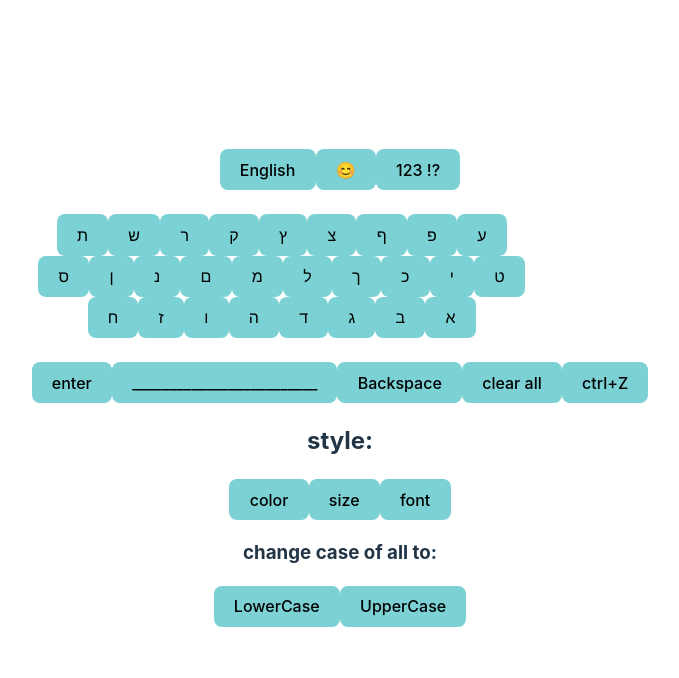
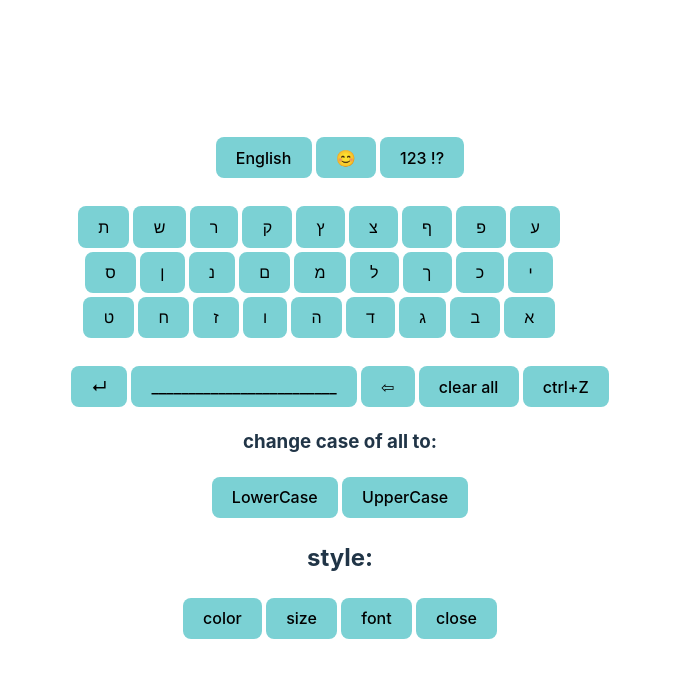
Before and after one commit to feigiz/leah-and-feigi-react-keybord-project, a React (Vite) app in the folder leah-and-feigi-react-keybord-project/: page / in a window 1280 px wide. Shown: the top 678 px of the page, without its empty margins (300-979 px from the left). Built offline with nearby package versions, Linux system fonts and the light colour scheme.

Commit message:
יום רביעי 1

```diff
--- a/leah-and-feigi-react-keybord-project/src/App.css
+++ b/leah-and-feigi-react-keybord-project/src/App.css
@@ -5,44 +5,8 @@
   text-align: center;
 }
 
-.logo {
-  height: 6em;
-  padding: 1.5em;
-  will-change: filter;
-  transition: filter 300ms;
-}
-.logo:hover {
-  filter: drop-shadow(0 0 2em #646cffaa);
-}
-.logo.react:hover {
-  filter: drop-shadow(0 0 2em #61dafbaa);
-}
-
-@keyframes logo-spin {
-  from {
-    transform: rotate(0deg);
-  }
-  to {
-    transform: rotate(360deg);
-  }
-}
-
-@media (prefers-reduced-motion: no-preference) {
-  a:nth-of-type(2) .logo {
-    animation: logo-spin infinite 20s linear;
-  }
-}
-
-.card {
-  padding: 2em;
-}
-
-.read-the-docs {
-  color: #888;
-}
-
 button{
-  /* margin: 10px; */
+  margin: 2px;
   background-color: rgb(123, 209, 212);
 }
 
--- a/leah-and-feigi-react-keybord-project/src/components/changeColor.jsx
+++ b/leah-and-feigi-react-keybord-project/src/components/changeColor.jsx
@@ -2,13 +2,14 @@ function ChangeColor(props) {
     const colors = ["red", "green", "black", "blue", "orange", "yellow", "pink"]
     const setColor = (event) => {
         props.setStyle(prvStyle => ({ ...prvStyle, color: event }))
+        // props.setLast(prevaction => ([...prevaction, { type: "changeColor2", value: props.caption }]));
     }
 
     function changeAllColor(event) {
         props.setLast(prevaction => ([...prevaction, { type: "changeColor", value: props.caption }]));
         props.setCaption(prevText => (prevText.map((element) => ({ letter: element.letter, style: { ...element.style, color: event } }))))
     }
-
+//אפשר להכניס גם מכאן לרשימת הפעולות האחרונות
     return <>
         <h3>change color to:</h3>
         <div>
--- a/leah-and-feigi-react-keybord-project/src/components/keyboard.jsx
+++ b/leah-and-feigi-react-keybord-project/src/components/keyboard.jsx
@@ -74,8 +74,6 @@ function Keyboard(props) {
         <br />
         <div style={{ width: 500 }}><Keys getLanguage={getLanguage} setting={writing} /></div>
         <Special setting={writing} />
-
-        {/* <button onClick={() => setlanguage('nums and chars')}>numbers & chars</button> */}
     </>
 }
 export default Keyboard;
--- a/leah-and-feigi-react-keybord-project/src/components/special.jsx
+++ b/leah-and-feigi-react-keybord-project/src/components/special.jsx
@@ -1,10 +1,7 @@
 function Special(props) {
-    const Specials = [{ name: "enter", value: <br /> }, { name: "_________________________", value: " " }, { name: "Backspace", value: "deleteLetter" }]
-
+    const Specials = [{ name: "↵", value: <br /> }, { name: "_________________________", value: " " }, { name: "⇦", value: "deleteLetter" }]
     return <>
-
        {Specials.map((char, i) =>  <button key={'char_'+i} onClick={() => props.setting(char.value)}>{char.name}</button>)}
-
     </>
 }
 export default Special;
--- a/leah-and-feigi-react-keybord-project/src/components/style.jsx
+++ b/leah-and-feigi-react-keybord-project/src/components/style.jsx
@@ -4,10 +4,7 @@ import ChangeFont from "./changeFont";
 import { useState } from 'react';
 
 function Style(props) {
-    const [showStayle, setShowStayle] = useState([false, false, false])
-    const color = false;
-    // const size = false;
-    // const font = false;
+    const [showStayle, setShowStayle] = useState()
 
     function changeAllFormat(event) {
         switch (event) {
@@ -20,30 +17,37 @@ function Style(props) {
         }
     }
 
-    function changeShowingState(index) {
-        // setShowStayle(prev => [...prev, prev[index] == true ? false : true])
-        const changeState = showStayle[index] ? false : true;
-        setShowStayle(prev => [...prev, prev[index] = changeState])
+    function changeShowingState(sort) {
+        switch (sort) {
+            case 'color':
+                setShowStayle(<ChangeColor setStyle={props.setStyle} setCaption={props.setCaption} setLast={props.setLast} caption={props.caption} />)
+                break;
+            case 'size':
+                setShowStayle(<ChangeSize setStyle={props.setStyle} style={props.style} setCaption={props.setCaption} setLast={props.setLast} caption={props.caption} />)
+                break;
+            case 'font':
+                setShowStayle(<ChangeFont setStyle={props.setStyle} setCaption={props.setCaption} setLast={props.setLast} caption={props.caption} />)
+                break;
+            case 'close':
+                setShowStayle()
+                break;
+        }
+    }
 
-    }
     return <>
-        <h2>style:</h2>
-        {/* <button onClick={() => setShowStayle((prevState[0])=>prevState[0] == true ? false : true)}>color</button>
-        <button onClick={() => (showStayle[1] == true ? false : true)}>size</button>
-        <button onClick={() => (showStayle[2] == true ? false : true)}>font</button> */}
-        {/* <button onClick={() => color == true ? color=false : color=true}>color</button> */}
-        <button onClick={() => changeShowingState(0)}>color</button>
-        <button onClick={() => changeShowingState(1)}>size</button>
-        <button onClick={() => changeShowingState(2)}>font</button>
-
-        {showStayle[0] && <ChangeColor setStyle={props.setStyle} setCaption={props.setCaption} setLast={props.setLast} caption={props.caption} />}
-        {showStayle[1] && <ChangeSize setStyle={props.setStyle} style={props.style} setCaption={props.setCaption} setLast={props.setLast} caption={props.caption} />}
-        {showStayle[2] && <ChangeFont setStyle={props.setStyle} setCaption={props.setCaption} setLast={props.setLast} caption={props.caption} />}
         <h3>change case of all to:</h3>
         <div>
             <button onClick={() => changeAllFormat("to LowerCase")}>LowerCase</button>
             <button onClick={() => changeAllFormat("to UpperCase")}>UpperCase</button>
         </div>
+        <h2>style:</h2>
+        <button onClick={() => changeShowingState('color')}>color</button>
+        <button onClick={() => changeShowingState('size')}>size</button>
+        <button onClick={() => changeShowingState('font')}>font</button>
+        <button onClick={() => changeShowingState('close')}>close</button>
+        <div>
+            {showStayle}
+        </div>
     </>
 }
 export default Style;
--- a/leah-and-feigi-react-keybord-project/src/components/textEditor.jsx
+++ b/leah-and-feigi-react-keybord-project/src/components/textEditor.jsx
@@ -16,13 +16,9 @@ function TextEditor() {
         const lastAction = last.pop();
         switch (lastAction.type) {
             case "delete":
-                // setLast(prevAction => ([...prevAction, { type: "writing", value: lastAction.value }]));
-                //צריך את ה value?
                 setCaption(prevText => ([...prevText, { letter: lastAction.value.letter, style: style }]));
                 break;
             case "writing":
-                // props.setLast(prevAction => ([...prevAction, { type: "delete", value: props.caption[props.caption.length - 1] }]));
-                // לא נכון עד הסוף השורה למעלה
                 setCaption(prevText => ([...prevText].filter((event, arrIndex) => (prevText.length - 1 !== arrIndex))));
                 break;
             case "changeColor":
@@ -50,9 +46,7 @@ function TextEditor() {
 
         <TextArea caption={caption} />
         {console.log(caption)}
-        {/* <br /> */}
         <Keyboard setCaption={setCaption} style={style} setLast={setLast} caption={caption} />
-        {/* <br /> */}
         <button onClick={clearAll}>clear all</button>
         <button onClick={undo}>ctrl+Z</button>
         <Style setStyle={setStyle} style={style} setCaption={setCaption} setLast={setLast} caption={caption} />
--- a/leah-and-feigi-react-keybord-project/src/index.css
+++ b/leah-and-feigi-react-keybord-project/src/index.css
@@ -13,14 +13,6 @@
   -moz-osx-font-smoothing: grayscale;
 }
 
-a {
-  font-weight: 500;
-  color: #646cff;
-  text-decoration: inherit;
-}
-a:hover {
-  color: #535bf2;
-}
 
 body {
   margin: 0;
```
